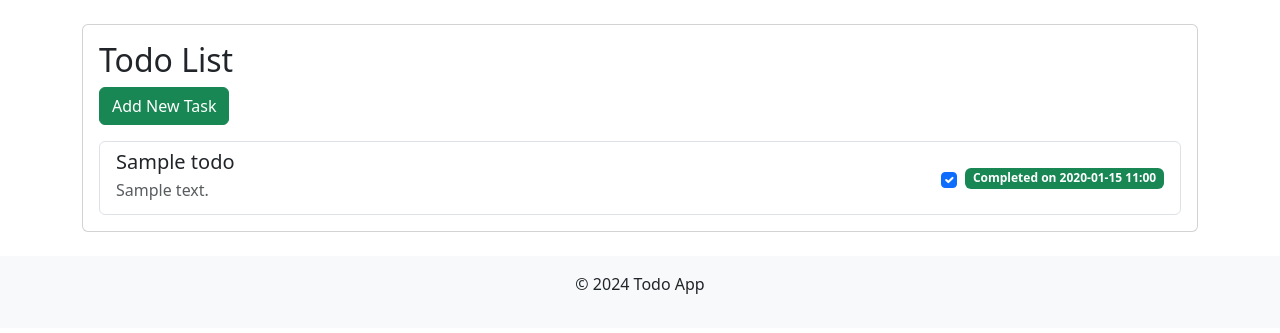
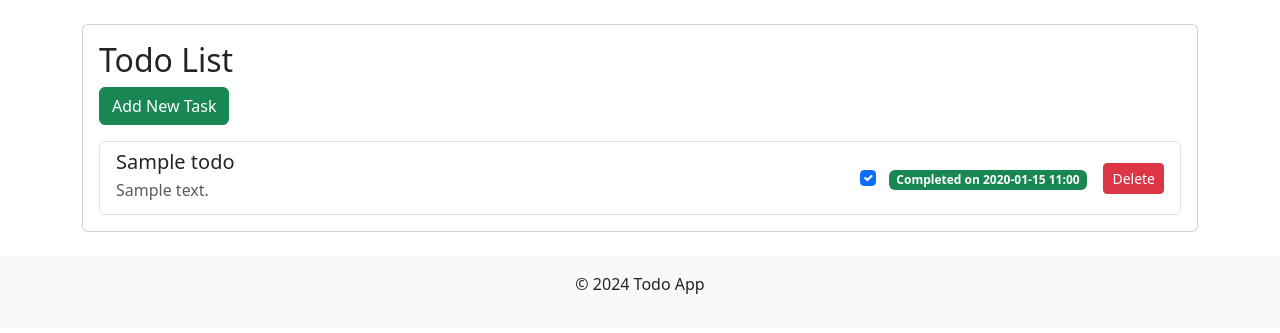
Before and after one commit to dskalec/htmx_demo, a Django app: page / in a window 1280 px wide. Shown: the part 88-421 px from the top of the page. Run offline with Django 5.2, Linux system fonts and the light colour scheme; tables that the repository leaves empty hold one stand-in row (values such as "Sample post").

Commit message:
htmx delete todo

```diff
--- a/htmx_demo/settings.py
+++ b/htmx_demo/settings.py
@@ -119,6 +119,9 @@ USE_TZ = True
 # https://docs.djangoproject.com/en/5.1/howto/static-files/
 
 STATIC_URL = "static/"
+STATICFILES_DIRS = [
+    os.path.join(BASE_DIR, "static")
+]
 
 # Default primary key field type
 # https://docs.djangoproject.com/en/5.1/ref/settings/#default-auto-field
--- /dev/null
+++ b/static/styles/transitions.css
@@ -0,0 +1,4 @@
+li.htmx-swapping  {
+  opacity: 0;
+  transition: opacity 1s ease-out;
+}
--- a/templates/master.html
+++ b/templates/master.html
@@ -22,7 +22,7 @@
 
     <script src="https://unpkg.com/htmx.org@2.0.3" integrity="sha384-0895/pl2MU10Hqc6jd4RvrthNlDiE9U1tWmX7WRESftEDRosgxNsQG/Ze9YMRzHq" crossorigin="anonymous"></script>
     <script src="https://cdn.jsdelivr.net/npm/bootstrap@5.3.3/dist/js/bootstrap.bundle.min.js" integrity="sha384-YvpcrYf0tY3lHB60NNkmXc5s9fDVZLESaAA55NDzOxhy9GkcIdslK1eN7N6jIeHz" crossorigin="anonymous"></script>
-
     {% block extra_scripts %}{% endblock %}
+    {% block extra_styles %}{% endblock %}
 </body>
 </html>
--- /dev/null
+++ b/templates/todo/item-action-buttons.html
@@ -0,0 +1,9 @@
+<button
+    class="btn btn-sm btn-danger ms-3"
+    hx-delete="{% url 'ajax_delete' todo.pk %}"
+    hx-target="closest li"
+    hx-swap="outerHTML swap:1s"
+    hx-confirm="Are you sure you want to delete item {{ todo.title }}?"
+>
+    Delete
+</button>
--- a/templates/todo/list.html
+++ b/templates/todo/list.html
@@ -1,4 +1,5 @@
 {% extends "master.html" %}
+{% load static %}
 
 {% block title %}Todo List{% endblock %}
 
@@ -15,9 +16,11 @@
                             <h5 class="mb-1">{{ todo.title }}</h5>
                             <p class="mb-1 text-muted">{{ todo.description }}</p>
                         </div>
-                        <div class="d-flex align-items-center" id="todo-checkbox-container-{{ todo.pk }}">
-                            <!-- htmx setup for completing a todo -->
-                            {% include "todo/item_checkbox.html" %}
+                        <div class="d-flex align-items-center">
+                            <div id="todo-checkbox-container-{{ todo.pk }}">
+                                 {% include "todo/item_checkbox.html" %}
+                            </div>
+                             {% include "todo/item-action-buttons.html" with todo=todo %}
                         </div>
                     </div>
                 </li>
@@ -26,3 +29,7 @@
     </div>
 </div>
 {% endblock %}
+
+{% block extra_styles %}
+    <link rel="stylesheet" href="{% static 'styles/transitions.css'%}" />
+{% endblock %}
--- a/todo/urls.py
+++ b/todo/urls.py
@@ -1,6 +1,9 @@
 from django.urls import path
 
-from .views import TodoCreateView, TodoDeleteView, TodoListView, TodoUpdateView, ajax_complete_todo_view
+from .views import (
+    TodoCreateView, TodoDeleteView, TodoListView, TodoUpdateView,
+    ajax_complete_todo_view, ajax_delete_todo_view
+)
 
 urlpatterns = [
     path("", TodoListView.as_view(), name="todo_list"),
@@ -8,4 +11,5 @@ urlpatterns = [
     path("edit/<int:pk>", TodoUpdateView.as_view(), name="todo_edit"),
     path("delete/<int:pk>", TodoDeleteView.as_view(), name="todo_delete"),
     path("ajax-complete/<int:pk>/", ajax_complete_todo_view, name="ajax_complete"),
+    path("ajax-delete/<int:pk>/", ajax_delete_todo_view, name="ajax_delete"),
 ]
--- a/todo/views.py
+++ b/todo/views.py
@@ -50,3 +50,14 @@ def ajax_complete_todo_view(request, pk):
         except Todo.DoesNotExist:
             return HttpResponse("Todo not found", status=404)
     return HttpResponse("Invalid request", status=400)
+
+@csrf_exempt
+def ajax_delete_todo_view(request, pk):
+    if request.method == 'DELETE':
+        try:
+            todo = Todo.objects.get(pk=pk)
+            todo.delete()
+            return HttpResponse(status=200)  # No Content, as we just want to remove it
+        except Todo.DoesNotExist:
+            return HttpResponse("Todo not found", status=404)
+    return HttpResponse("Invalid request", status=400)
```
